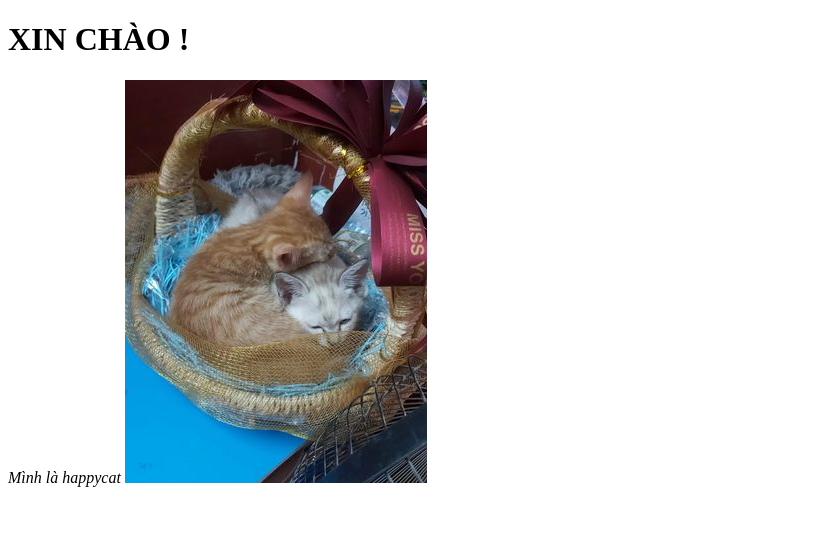
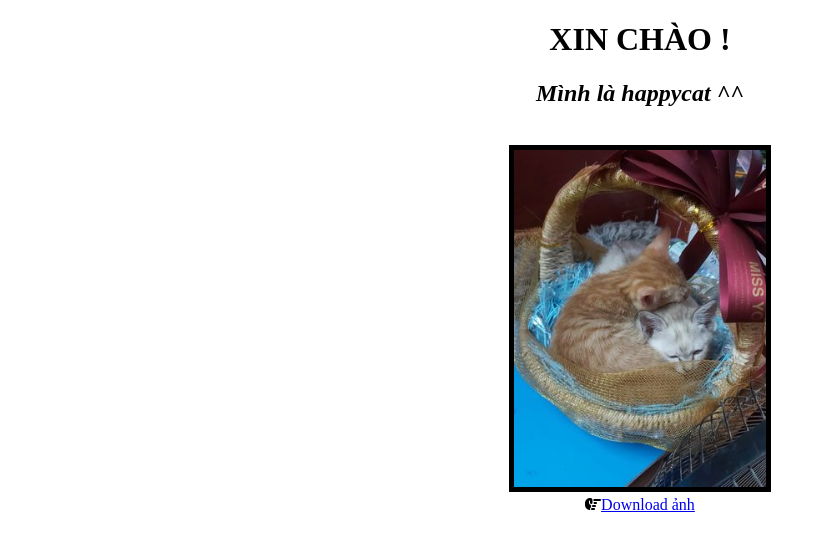
Before and after one commit to o0happycat0o/o0happycat0o.github.io, a plain HTML site: page index.html in a window 1280 px wide. Shown: the whole page, without its empty margins (0-826 px from the left). Drawn offline with Linux system fonts and the light colour scheme.

Commit message:
Update index.html

```diff
--- a/index.html
+++ b/index.html
@@ -5,10 +5,19 @@
     <meta http-equiv="X-UA-Compatible" content="IE=edge">
     <meta name="viewport" content="width=device-width, initial-scale=1.0">
     <title>My page</title>
+    <script src="https://kit.fontawesome.com/f339c2cea5.js" crossorigin="anonymous"></script>
 </head>
 <body>
+    <style>
+    div.a {
+        text-align: center;
+    }
+    </style>
+    <div class="a">
     <h1>XIN CHÀO !</h1>
-    <em>Mình là happycat</em>
-    <img src="https://o0happycat0o.github.io/image/anhmeo.jpg" title="Giỏ mèo" >
+    <h2><em>Mình là happycat ^^</em></h2> <br>
+    <img src="https://o0happycat0o.github.io/image/anhmeo.jpg" title="Giỏ mèo" width="20%" height="20%" border="5"><br>
+    <i class="fa-solid fa-hand-point-right"></i><a href="https://o0happycat0o.github.io/image/anhmeo.jpg" download>Download ảnh</a>
+    </div>
 </body>
 </html>
```
